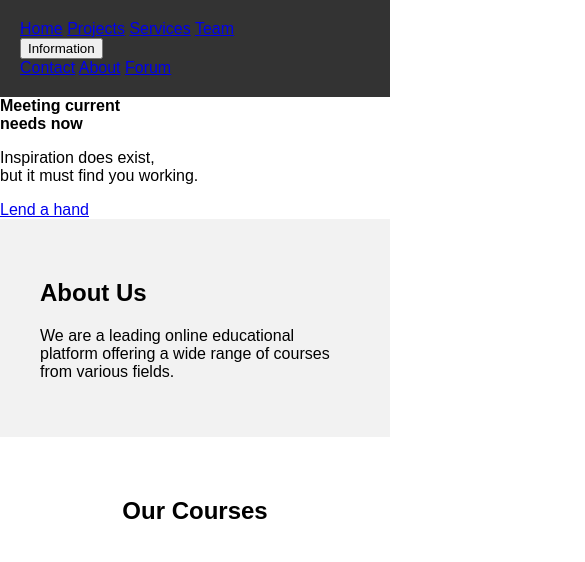
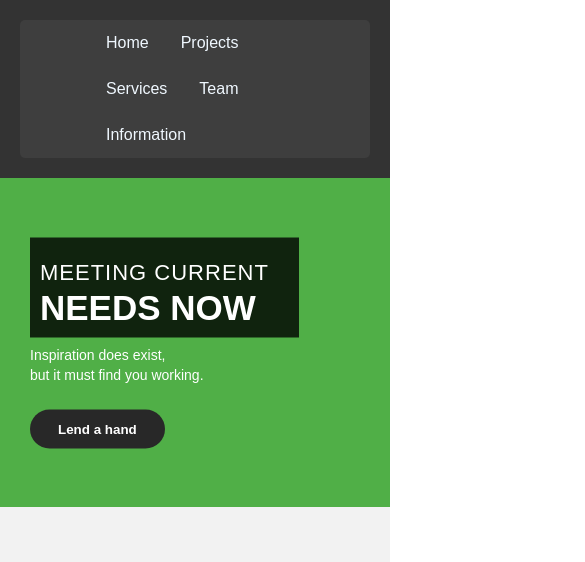
Before and after one commit to Om2123/Education-web-project, a plain HTML site: page Index.html in a window 390 px wide. Shown: the top 562 px of the page, 585 px wide, since content can reach past the window. Drawn offline with Linux system fonts and the light colour scheme.

Commit message:
Update style.css

```diff
--- a/style.css
+++ b/style.css
@@ -9,33 +9,218 @@ body {
     color: #fff;
     padding: 20px;
   }
+  nav{
+    display: flex;
+  }
+.navbar {
+  list-style-type: none;
+  margin: auto;
+  padding-left: 70px;
+  padding-right: 70px;
+  overflow: hidden;
+  border-radius: 5px;
+  background-color: rgb(62, 62, 62);
+}
 
-  nav ul {
-    list-style: none;
-    margin: 0;
-    padding: 0;
-  }
+/* Links inside the navbar */
+.navbar a {
+  float: left;
+  font-size: 16px;
+  color: aliceblue;
+  text-align: center;
+  padding: 14px 16px;
+  text-decoration: none;
+}
 
-  nav ul li {
-    display: inline-block;
-    margin-right: 20px;
-  }
+/* The dropdown container */
+.dropdown {
+  float: left;
+  overflow: hidden;
+}
 
-  nav ul li a {
-    color: #fff;
-    text-decoration: none;
-  }
+/* Dropdown button */
+.dropdown .dropbtn {
+  font-size: 16px;
+  border: none;
+  outline: none;
+  color: aliceblue;
+  padding: 14px 16px;
+  background-color: inherit;
+  font-family: inherit; /* Important for vertical align on mobile phones */
+  margin: 0; /* Important for vertical align on mobile phones */
+}
 
-  .hero {
+/* Add a red background color to navbar links on hover */
+.navbar a:hover, .dropdown:hover .dropbtn {
+  background-color: rgb(40, 40, 40);
+}
+
+/* Dropdown content (hidden by default) */
+.dropdown-content {
+  display: none;
+  position: absolute;
+  background-color: rgb(40, 40, 40);
+  min-width: 160px;
+  box-shadow: 0px 8px 16px 0px rgba(0,0,0,0.2);
+  z-index: 1;
+}
+
+/* Links inside the dropdown */
+.dropdown-content a {
+  float: none;
+  color: aliceblue;
+  padding: 12px 16px;
+  text-decoration: none;
+  display: block;
+  text-align: left;
+}
+
+/* Add a grey background color to dropdown links on hover */
+.dropdown-content a:hover {
+  background-color: rgb(62, 62, 62);
+}
+
+/* Show the dropdown menu on hover */
+.dropdown:hover .dropdown-content {
+  display: block;
+}
+
+  /* .hero {
     background-image: url(hero.jpg);
     background-size: cover;
     height: 400px;
+
     display: flex;
     flex-direction: column;
     justify-content: center;
     align-items: center;
     text-align: center;
     color: #fff;
+  }
+  .hero h1, p{
+    padding: 5px;
+    color: black;
+  } */
+  .ban_sec {
+    width: 100%;
+    background-color: #50af47;
+  }
+  .ban_back {
+    width: 1500px;
+    padding-bottom: 29px;
+    height: 300px;
+    position: relative;
+  }
+  /* .ban_ img {
+    width: 100%;
+  } */
+  .ban_text {
+    position: absolute;
+    top: 50%;
+    left: 6%;
+    -ms-transform: translateY(-50%);
+    -webkit-transform: translateY(-50%);
+    -moz-transform: translateY(-50%);
+    -o-transform: translateY(-50%);
+    transform: translateY(-50%);
+  }
+  .ban_text strong {
+    font: 800 62.22px/70px "Montserrat", sans-serif;
+    color: #fff;
+    text-transform: uppercase;
+  }
+  .ban_text strong span {
+    font: 400 44.44px/52px "Montserrat", sans-serif;
+    letter-spacing: 3px;
+  }
+  .ban_text p {
+    font: 400 25px/30px "Montserrat", sans-serif;
+    color: #fff;
+    margin: 7px 0 25px;
+  }
+  .ban_text a {
+    display: inline-block;
+    font: 800 19.39px/24px "Montserrat", sans-serif;
+    background: #282828;
+    border-radius: 26px;
+    color: #fff;
+    padding: 12px 28px;
+    -moz-transition: all 0.3s ease-in-out;
+    -o-transition: all 0.3s ease-in-out;
+    -webkit-transition: all 0.3s ease-in-out;
+    -ms-transition: all 0.3s ease-in-out;
+    transition: all 0.3s ease-in-out;
+    text-decoration:none;
+  }
+  .ban_text a:hover {
+    background: #50af47;
+  }
+
+  @media (min-width: 1200px) and (max-width: 1399px) {
+    .ban_text p {
+      font-size: 21px;
+    }
+  }
+
+  @media (min-width: 992px) and (max-width: 1199px) {
+    .ban_text p {
+      font-size: 17px;
+    }
+    .ban_text strong {
+      font-size: 50px;
+      line-height: 60px;
+    }
+    .ban_text strong span {
+      font-size: 37px;
+    }
+    .ban_text a {
+      font-size: 16px;
+      line-height: 19px;
+    }
+  }
+
+  @media only screen and (max-width: 991px) {
+    .ban_text strong {
+      font-size: 35px;
+      line-height: 40px;
+    }
+    .ban_text strong span {
+      font-size: 28px;
+      line-height: 35px;
+      letter-spacing: 2px;
+    }
+    .ban_text p {
+      font-size: 14px;
+      line-height: 20px;
+    }
+    .ban_text a {
+      font-size: 13.39px;
+      line-height: 15px;
+    }
+  }
+  @media only screen and (max-width: 767px) {
+    .ban_img img {
+      min-height: 290px;
+      object-fit: cover;
+    }
+  }
+  @media only screen and (max-width: 575px) {
+    .ban_text strong {
+      background: rgba(0, 0, 0, 0.8);
+      padding: 10px;
+      width: 100%;
+      display: block;
+    }
+  }
+  @media only screen and (max-width: 480px) {
+    .ban_text strong span {
+      font-size: 22px;
+      line-height: 31px;
+      letter-spacing: 1px;
+    }
+    .ban_text {
+      left: 2%;
+    }
   }
 
   .btn {
```
